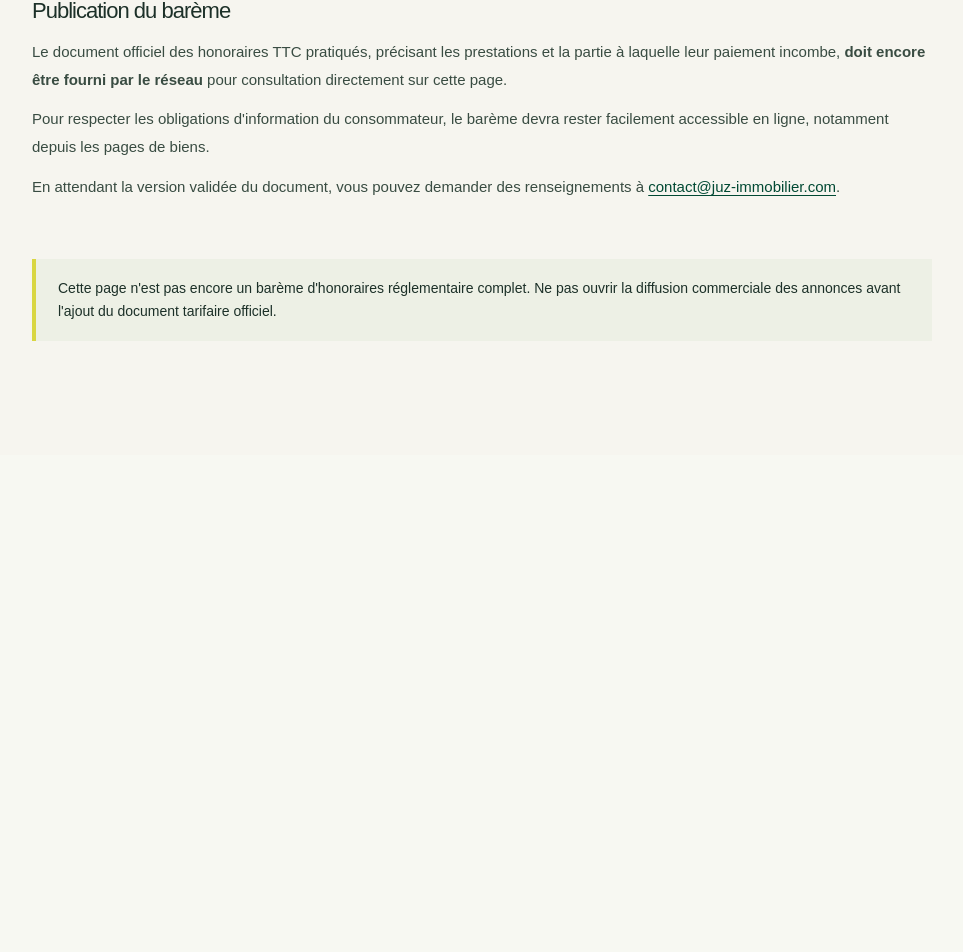
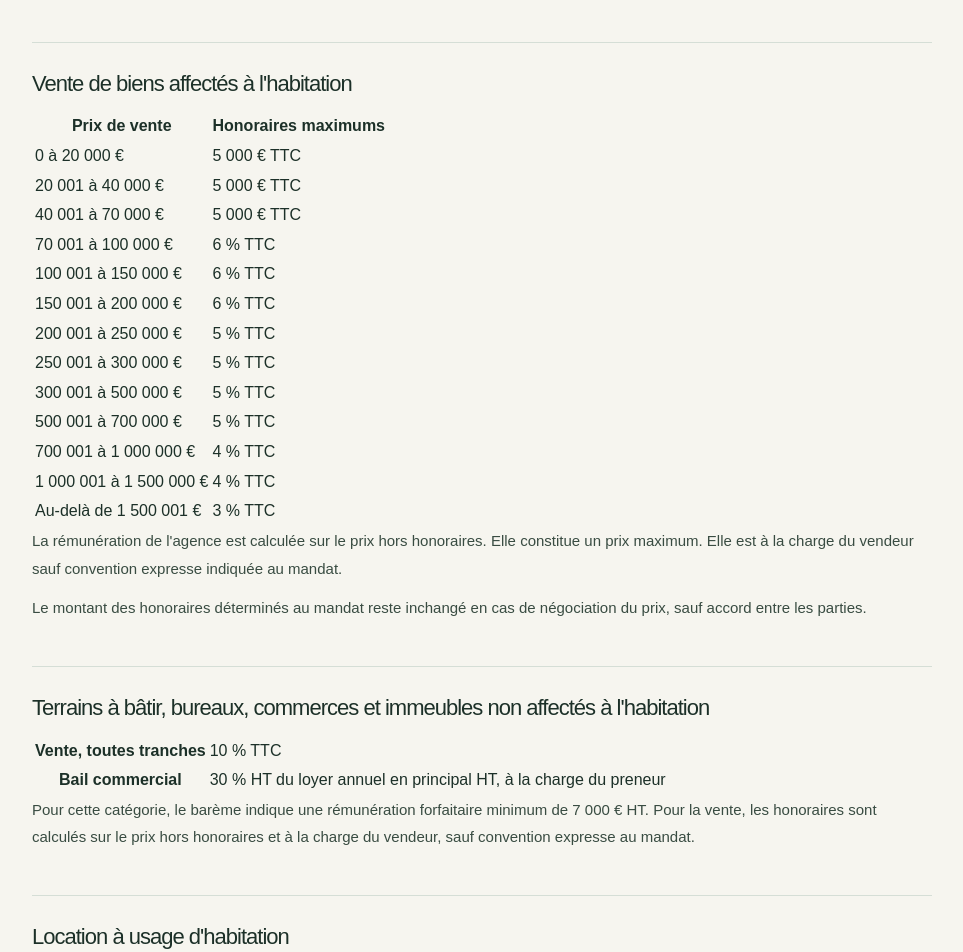
Before and after one commit to Juuuuuz-app/juz-immobilier, a Next.js app in the folder juz-immobilier-next/: page /honoraires in a window 1280 px wide. Shown: the part 435-1387 px from the top of the page, without its empty margins (158-1121 px from the left). Before the commit the page ends 890 px from the top, so only its background shows below. Built offline with nearby package versions, Linux system fonts and the light colour scheme.

Commit message:
legal: publish verified RSAC carte T and TR153 fee schedule

```diff
--- a/juz-immobilier-next/src/app/honoraires/page.tsx
+++ b/juz-immobilier-next/src/app/honoraires/page.tsx
@@ -1,4 +1,12 @@
 import type {Metadata} from 'next';
 import Link from 'next/link';
-export const metadata:Metadata={title:'Barèmes et honoraires | JUZ IMMOBILIER',description:'Informations relatives aux honoraires applicables aux prestations immobilières proposées par JUZ IMMOBILIER.'};
-export default function Honoraires(){return <main className="legal-page"><div className="legal-container"><Link className="legal-back" href="/">← Retour à JUZ IMMOBILIER</Link><p className="eyebrow">Informations tarifaires</p><h1>Barèmes et honoraires</h1><p className="legal-lead">Se trouvent sur la vitrine de l'agent.</p><section><h2>Publication du barème</h2><p>Le document officiel des honoraires TTC pratiqués, précisant les prestations et la partie à laquelle leur paiement incombe, <strong>doit encore être fourni par le réseau</strong> pour consultation directement sur cette page.</p><p>Pour respecter les obligations d'information du consommateur, le barème devra rester facilement accessible en ligne, notamment depuis les pages de biens.</p><p>En attendant la version validée du document, vous pouvez demander des renseignements à <a href="mailto:contact@juz-immobilier.com">contact@juz-immobilier.com</a>.</p></section><p className="legal-note">Cette page n'est pas encore un barème d'honoraires réglementaire complet. Ne pas ouvrir la diffusion commerciale des annonces avant l'ajout du document tarifaire officiel.</p></div></main>}
+export const metadata:Metadata={title:'Barème des honoraires TTC | JUZ IMMOBILIER',description:'Barème des honoraires TTC TR153 : ventes, locations, baux commerciaux et avis de valeur JUZ IMMOBILIER.'};
+const tiers=[['0 à 20 000 €','5 000 € TTC'],['20 001 à 40 000 €','5 000 € TTC'],['40 001 à 70 000 €','5 000 € TTC'],['70 001 à 100 000 €','6 % TTC'],['100 001 à 150 000 €','6 % TTC'],['150 001 à 200 000 €','6 % TTC'],['200 001 à 250 000 €','5 % TTC'],['250 001 à 300 000 €','5 % TTC'],['300 001 à 500 000 €','5 % TTC'],['500 001 à 700 000 €','5 % TTC'],['700 001 à 1 000 000 €','4 % TTC'],['1 000 001 à 1 500 000 €','4 % TTC'],['Au-delà de 1 500 001 €','3 % TTC']];
+export default function Honoraires(){return <main className="legal-page"><div className="legal-container"><Link className="legal-back" href="/">← Retour à JUZ IMMOBILIER</Link><p className="eyebrow">Transparence tarifaire</p><h1>Barèmes et honoraires</h1><p className="legal-lead">Barème des honoraires TTC – TR153, communiqué par JUZ IMMOBILIER, agent commercial indépendant de SAS IMMOBILIER EMAIL. RSAC : 888 750 064 (Saint-Étienne). TVA mentionnée dans le document : 20 % (sauf DOM/TOM).</p>
+<section><h2>Vente de biens affectés à l'habitation</h2><div className="legal-table-wrap"><table className="legal-table"><thead><tr><th>Prix de vente</th><th>Honoraires maximums</th></tr></thead><tbody>{tiers.map(([range,fee])=><tr key={range}><td>{range}</td><td>{fee}</td></tr>)}</tbody></table></div><p>La rémunération de l'agence est calculée sur le prix hors honoraires. Elle constitue un prix maximum. Elle est à la charge du vendeur sauf convention expresse indiquée au mandat.</p><p>Le montant des honoraires déterminés au mandat reste inchangé en cas de négociation du prix, sauf accord entre les parties.</p></section>
+<section><h2>Terrains à bâtir, bureaux, commerces et immeubles non affectés à l'habitation</h2><div className="legal-table-wrap"><table className="legal-table"><tbody><tr><th>Vente, toutes tranches</th><td>10 % TTC</td></tr><tr><th>Bail commercial</th><td>30 % HT du loyer annuel en principal HT, à la charge du preneur</td></tr></tbody></table></div><p>Pour cette catégorie, le barème indique une rémunération forfaitaire minimum de 7 000 € HT. Pour la vente, les honoraires sont calculés sur le prix hors honoraires et à la charge du vendeur, sauf convention expresse au mandat.</p></section>
+<section><h2>Location à usage d'habitation</h2><div className="legal-table-wrap"><table className="legal-table"><thead><tr><th>Prestation</th><th>Charge bailleur</th><th>Charge locataire</th></tr></thead><tbody><tr><td>Négociation</td><td>10 € TTC/m² de surface habitable</td><td>—</td></tr><tr><td>Constitution du dossier, visite du preneur et établissement du bail</td><td>12,10 € TTC/m² en zone très tendue ; 10,09 € TTC/m² en zone tendue ; 8,07 € TTC/m² hors de ces zones</td><td>12,10 € TTC/m² en zone très tendue ; 10,09 € TTC/m² en zone tendue ; 8,07 € TTC/m² hors de ces zones</td></tr><tr><td>État des lieux</td><td>3,03 € TTC/m²</td><td>3,03 € TTC/m²</td></tr></tbody></table></div><p>Les montants indiqués correspondent au barème transmis. Les zones et plafonds légaux applicables à la date du bail devront être vérifiés. Les honoraires imputés au locataire ne peuvent dépasser ceux du propriétaire et sont soumis aux plafonds réglementaires.</p></section>
+<section><h2>Location à usage professionnel ou commercial</h2><p>Négociation : <strong>18 % TTC du loyer annuel TTC</strong>, à la charge du preneur sauf convention expresse au mandat.</p></section>
+<section><h2>Avis de valeur</h2><p>Le barème précise qu'Immobilier Email n'a pas pour activité principale les avis de valeur. Lorsqu'un avis de valeur tarifé est requis :</p><p>Maison individuelle de moins de 100 m² ou appartement de moins de 50 m² de surface habitable : <strong>360 € TTC</strong>. Autres biens : <strong>sur devis</strong>. Rémunération à la charge du propriétaire.</p></section>
+<section><h2>Dispositions générales</h2><p>Chaque agent étant juridiquement indépendant, les honoraires peuvent être rediscutés selon la mission et ses caractéristiques ; toute révision doit être expressément stipulée au mandat.</p><p>Selon le barème transmis, aucun fonds n'est reçu en dehors des honoraires.</p><p><strong>Barème TR153 transmis par JUZ IMMOBILIER.</strong> Les honoraires indiqués sont des maximums et les conditions définitives sont précisées au mandat.</p></section>
+<p className="legal-note">Page transcrite à partir du barème fourni par le professionnel. Avant la mise en ligne commerciale définitive, le réseau doit confirmer que cette version du barème est toujours en vigueur, notamment les plafonds relatifs à la location.</p></div></main>}
```
